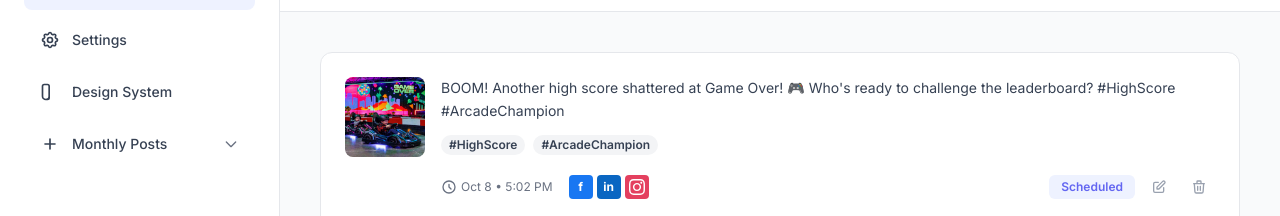
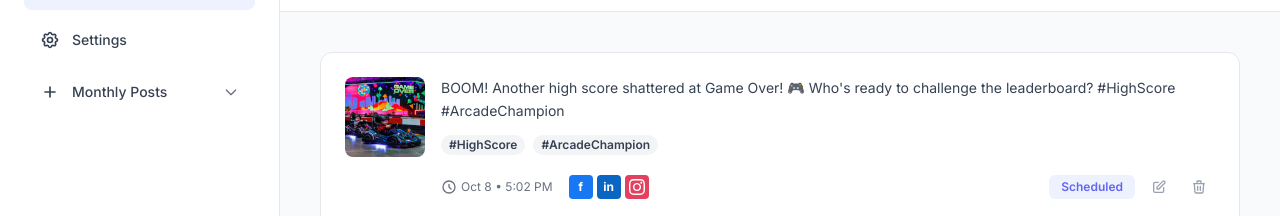
Before and after one commit to andrewferdinando/ferdyv2, a Next.js app: page /schedule in a window 1280 px wide. Shown: the part 157-373 px from the top of the page. Built offline with nearby package versions, Linux system fonts and the light colour scheme.

Commit message:
feat: Remove Design System from left navigation
- Removed Design System navigation item from sidebar
- Cleaned up unused PaletteIcon component
- Simplified navigation to focus on core features

```diff
--- a/src/components/navigation/Sidebar.tsx
+++ b/src/components/navigation/Sidebar.tsx
@@ -18,11 +18,6 @@ const SettingsIcon = ({ className = "w-5 h-5" }: { className?: string }) => (
   </svg>
 );
 
-const PaletteIcon = ({ className = "w-5 h-5" }: { className?: string }) => (
-  <svg className={className} fill="none" stroke="currentColor" viewBox="0 0 24 24">
-    <path strokeLinecap="round" strokeLinejoin="round" strokeWidth={2} d="M7 21a4 4 0 01-4-4V5a2 2 0 012-2h4a2 2 0 012 2v12a4 4 0 01-4 4zM7 3H5a2 2 0 00-2 2v12a4 4 0 004 4h2a2 2 0 002-2V5a2 2 0 00-2-2z" />
-  </svg>
-);
 
 const PlusIcon = ({ className = "w-5 h-5" }: { className?: string }) => (
   <svg className={className} fill="none" stroke="currentColor" viewBox="0 0 24 24">
@@ -57,12 +52,6 @@ export default function Sidebar({ className = '' }: SidebarProps) {
       href: '/settings',
       icon: SettingsIcon,
       active: pathname === '/settings',
-    },
-    {
-      name: 'Design System',
-      href: '/design-system',
-      icon: PaletteIcon,
-      active: pathname === '/design-system',
     },
     {
       name: 'Monthly Posts',
```
